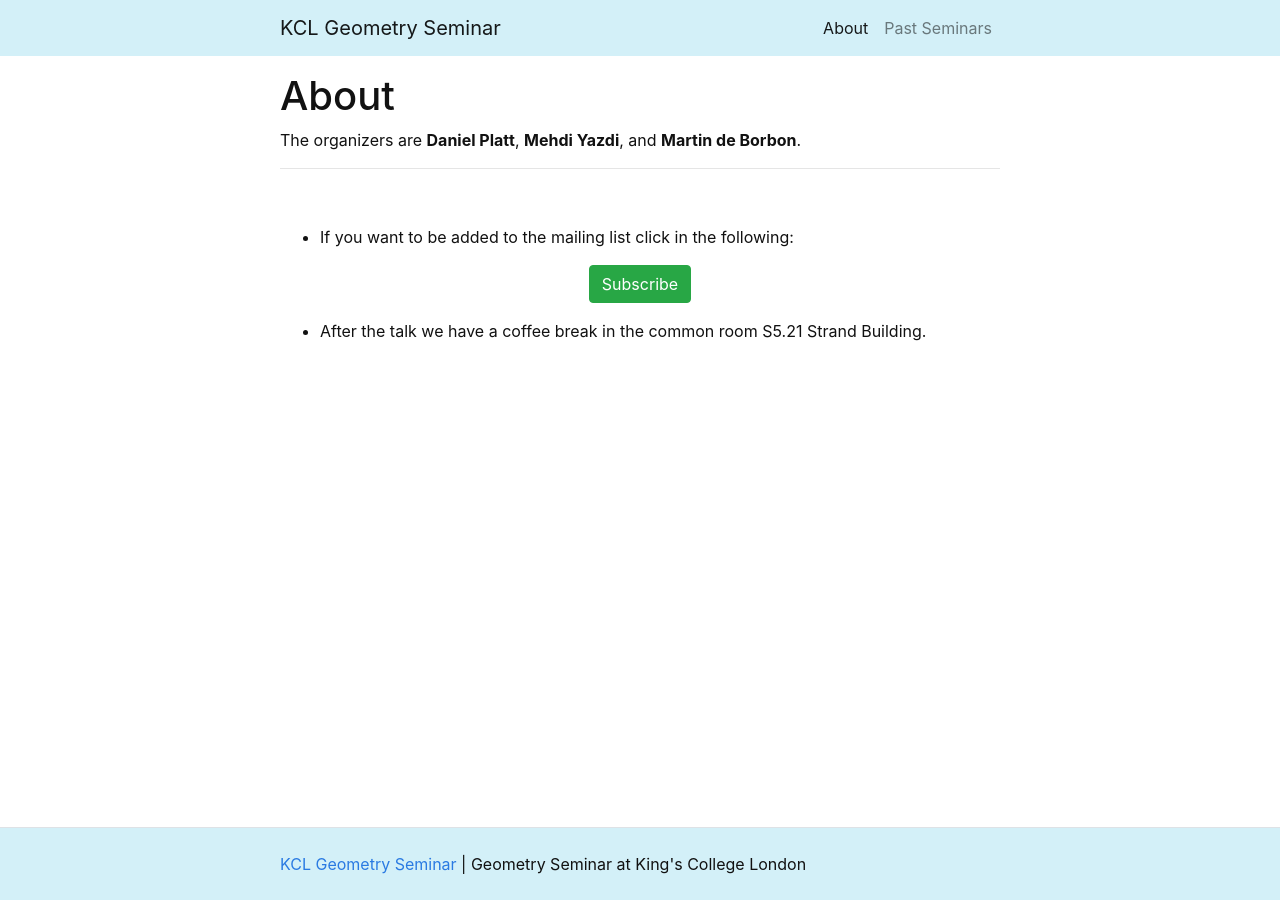
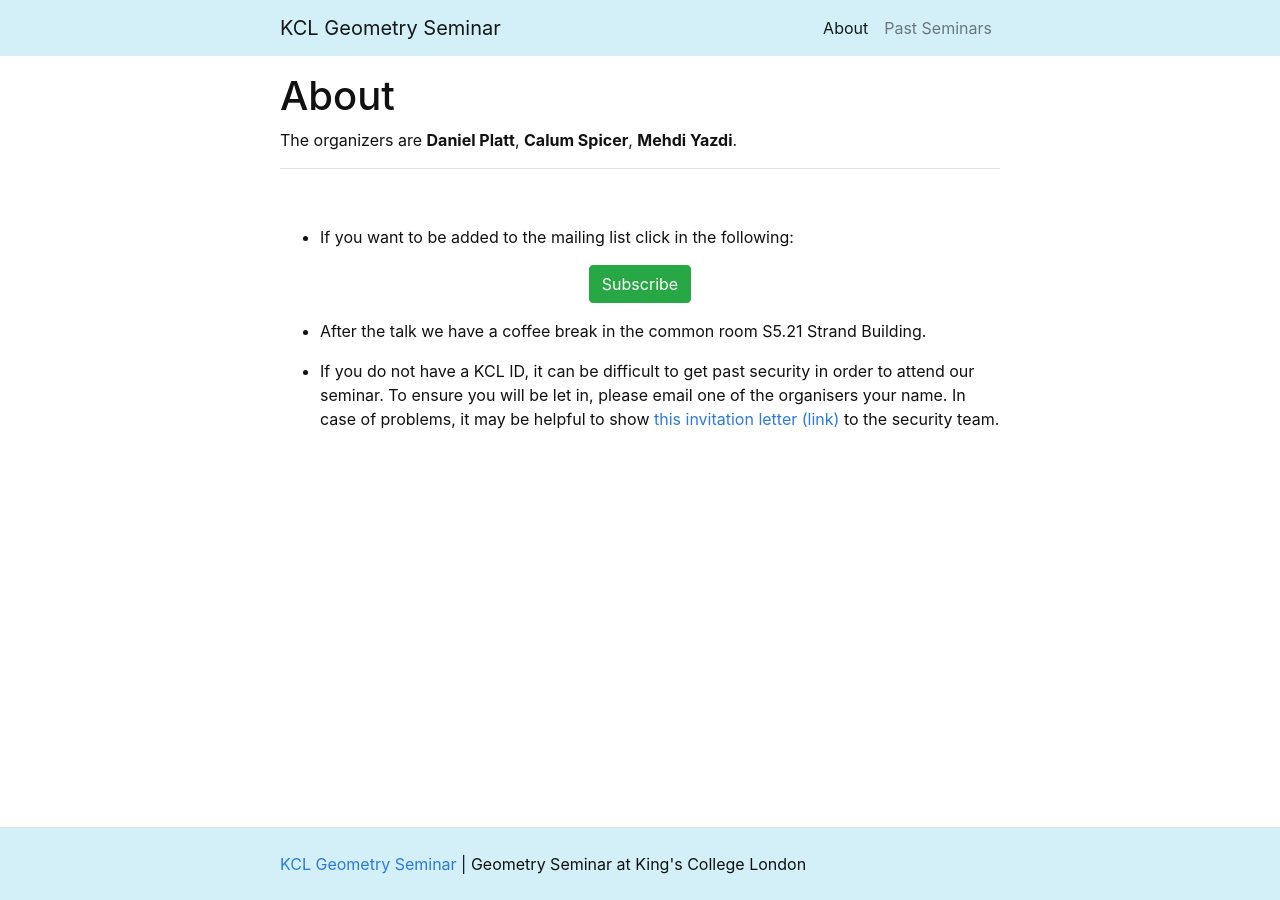
Before and after one commit to kcl-geometry-seminar/kcl-geometry-seminar.github.io, a Jekyll site: the page built from pages/about.md, in a window 1280 px wide. Built offline with Jekyll 4.4.1, drawn with Linux system fonts in a browser that asks for light colours; a script that is not in the unit is left out.

Commit message:
Add access info

```diff
--- a/pages/about.md
+++ b/pages/about.md
@@ -4,7 +4,7 @@ nav: About
 nav_order: 1
 ---
 
-The organizers are **Daniel Platt**, **Mehdi Yazdi**, and **Martin de Borbon**.
+The organizers are **Daniel Platt**, **Calum Spicer**, **Mehdi Yazdi**.
 
 ----------------------------------------------------------------
 <br />
@@ -14,3 +14,5 @@ The organizers are **Daniel Platt**, **Mehdi Yazdi**, and **Martin de Borbon**.
 {% include button.html text="Subscribe" link="https://mailman.kcl.ac.uk/mailman/listinfo/kcl-geometry-seminar" color="success" centered = "true" %}
 
 * After the talk we have a coffee break in the common room S5.21  Strand Building.
+
+* If you do not have a KCL ID, it can be difficult to get past security in order to attend our seminar. To ensure you will be let in, please email one of the organisers your name. In case of problems, it may be helpful to show <a href="misc/geometry-seminar-invitation.pdf">this invitation letter (link)</a> to the security team.
```
Also changed, not shown: 1 other file.
